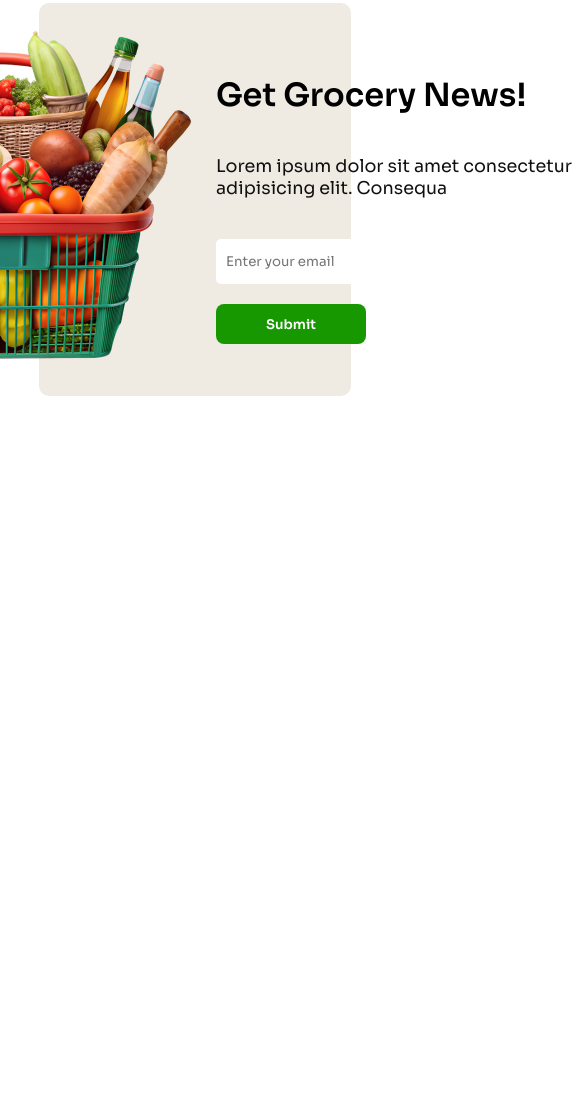
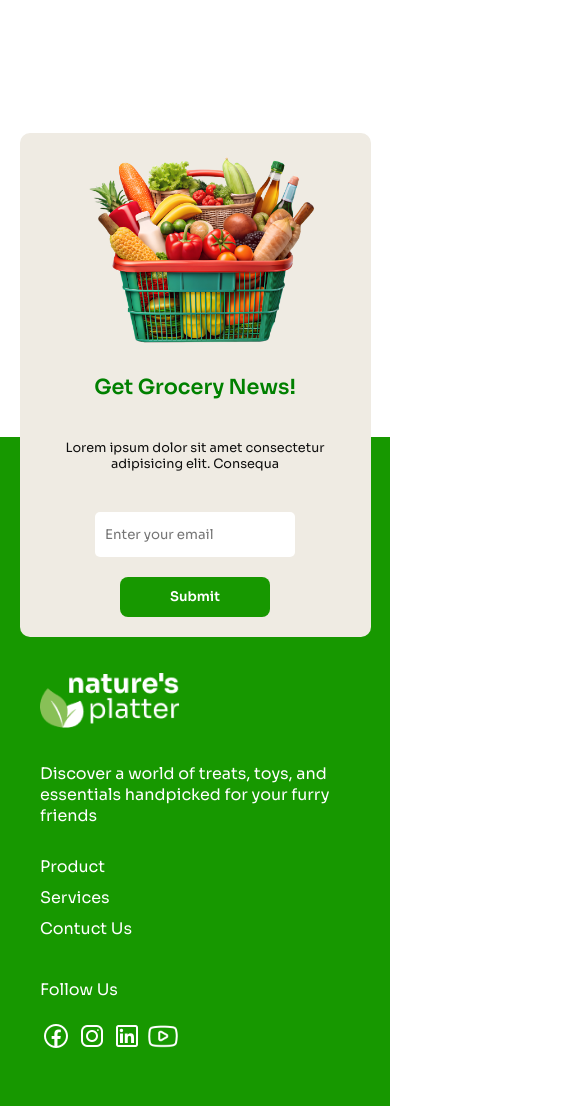
Before and after one commit to adnan99999977/Grocery_shop, a plain HTML site: page index.html in a window 390 px wide. Shown: the part 3844-4950 px from the top of the page, 585 px wide, since content can reach past the window. Before the commit the page ends 4240 px from the top, so only its background shows below. Drawn offline with Linux system fonts and the light colour scheme.

Commit message:
all done

```diff
--- a/index.html
+++ b/index.html
@@ -282,8 +282,7 @@
     </section>
 
     <!-- submit section -->
-    <footer>
-      <section class="submit_section">
+       <section class="submit_section">
         <div class="submit_img">
           <img src="./assets/fruit-basket.png" alt="" />
         </div>
@@ -298,7 +297,32 @@
         </div>
       </section>
 
-
+      <!-- footer -->
+    <footer>
+      <div class="foot_img_p">
+          <img src="./assets/logo-white.png" alt="" />
+          <p>
+            Discover a world of treats, toys, and essentials handpicked for your
+            furry friends
+          </p>
+        </div>
+        <div class="foot_list">
+          <ul>
+            <li>Product</li>
+            <li>Services</li>
+            <li>Contuct Us</li>
+          </ul>
+        </div>
+        <div class="foot_p_logos">
+          <p>Follow Us</p>
+          <img src="./assets/icons8-facebook-32.png" alt="" />
+          <img src="./assets/icons8-instagram-logo-32.png" alt="" />
+          <img src="./assets/icons8-linkedin-32.png" alt="" />
+          <img style="width: 32px;"
+            src="./assets/icons8-youtube-48.png"
+            alt=""
+          />
+        </div>
     </footer>
   </body>
 </html>
--- a/style.css
+++ b/style.css
@@ -175,7 +175,9 @@ nav img {
 /* offers sec */
 .offers {
   max-width: 80%;
-  margin: 80px auto;
+  margin:auto;
+  margin-top: 80px;
+  margin-bottom: 10px;
   display: flex;
   gap: 20px;
   color: #ffffff;
@@ -241,11 +243,16 @@ nav img {
   align-items: center;
   border-radius: 10px;
   padding: 20px;
+  top: 200px;
+  position: relative;
+  z-index: 1;
+
 }
 .submit_info h3{
   font-size: 2rem;
   font-weight: 600;
   margin: 20px 0;
+  color: green;
 }
 .submit_info p{
   font-size: 1.1rem;
@@ -259,6 +266,36 @@ nav img {
   margin: 20px 0;
   border: none;
   border-radius: 5px;
+
+}
+/* footer section */
+footer{
+  max-width: 100%;
+  height: 500px;
+  background-color:rgba(23, 152, 0, 1) ;
+  display: flex;
+  justify-content: space-between;
+  align-items: end;
+  padding: 0 40px 70px;
+  color: white;
+  position: relative;
+}
+.foot_img_p {
+  width: 30%;
+}
+.foot_img_p p{
+  margin-top: 30px;
+}
+.foot_list ul{
+  list-style: none;
+}
+.foot_list ul li {
+  margin-bottom: 10px;
+
+}
+.foot_p_logos img{
+  margin-top: 20px;
+    filter: brightness(0) invert(1);
 
 }
 
@@ -367,4 +404,46 @@ nav img {
     margin-left: 0px;
     padding-left: 10px;
   }
+  .submit_section {
+  max-width: 90%;
+  flex-direction: column;
 }
+.submit_img img{
+  width:80%;
+  margin-left: 40px;
+}
+.submit_info h3{
+  font-size: 1.3rem;
+  font-weight: 600;
+}
+.submit_info p{
+  font-size: .8rem;
+}
+.submit_info{
+  max-width: 90%;
+  margin: auto;
+  text-align: center;
+}
+.submit_info input{
+  width: 200px;
+  margin: 20px auto;
+
+}
+footer{
+  flex-direction: column;
+  justify-content: end;
+  align-items: self-start;
+  height: 690px;
+  margin-left: 0px;
+}
+.foot_img_p img{
+  width: 140px;
+}
+.foot_img_p {
+  width: 100%;
+  margin-bottom: 30px;
+}
+.foot_list{
+  margin-bottom: 30px;
+}
+}
```
